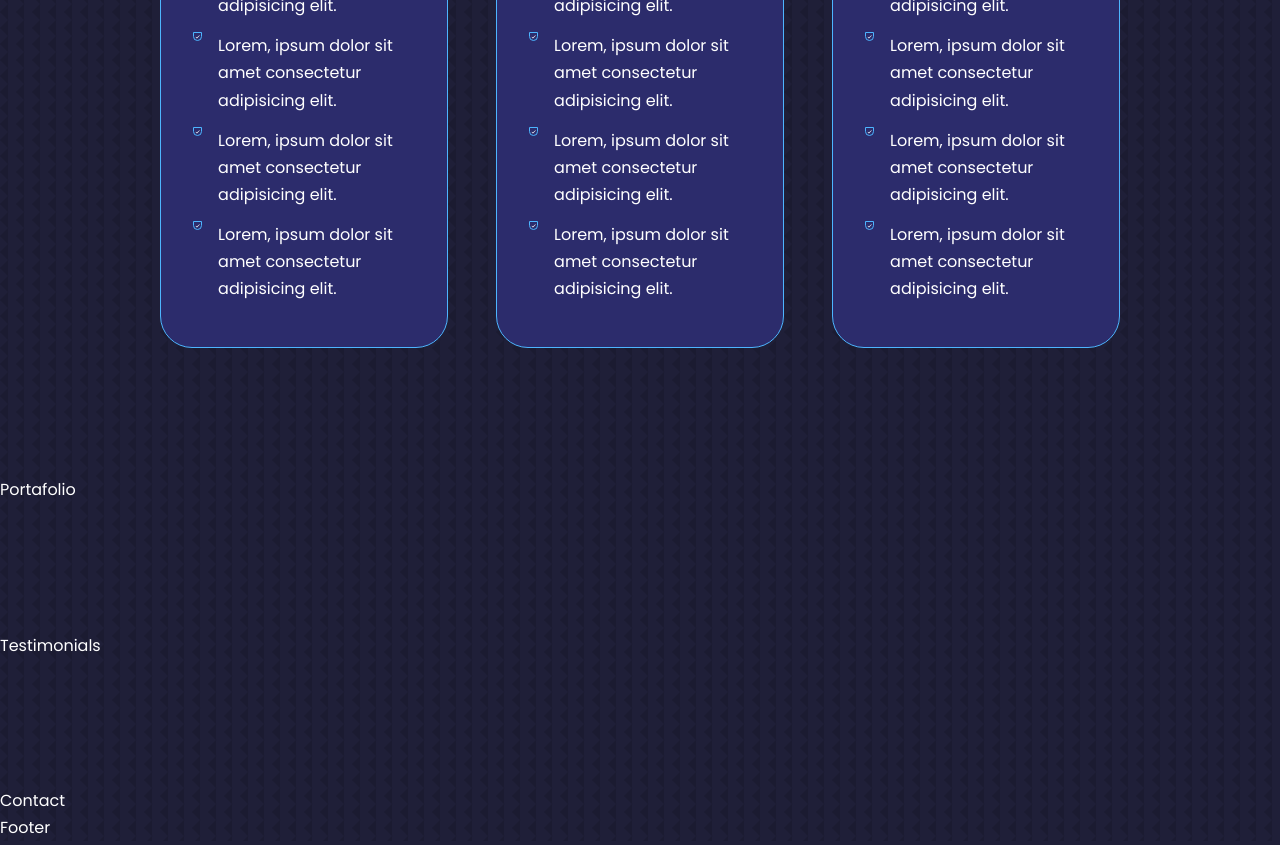
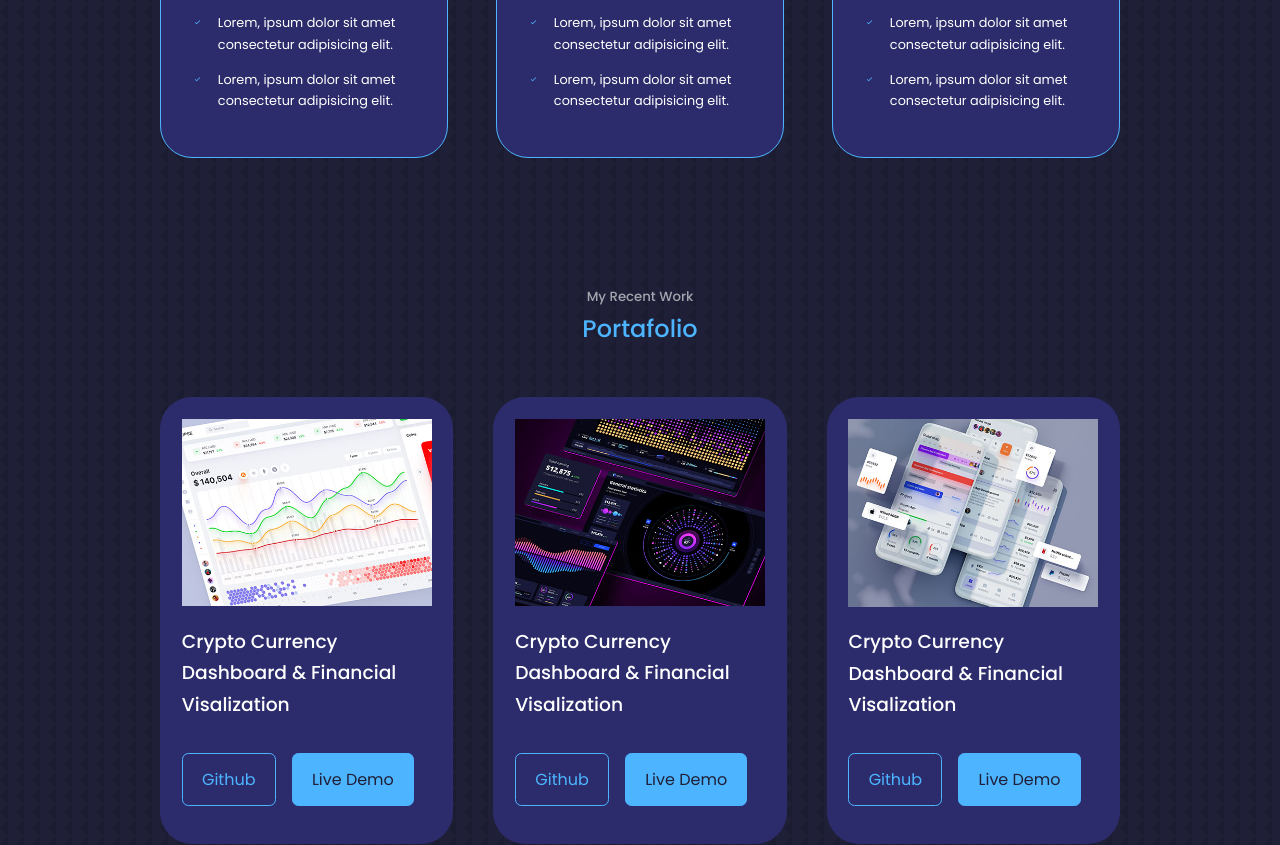
Before and after one commit to TIC97/Portafolio-Thomas-Licari, a React (Vite) app: page / in a window 1280 px wide. Shown: the part 2780-3625 px from the top of the page. Built offline with nearby package versions, Linux system fonts and the light colour scheme.

Commit message:
terminando Comp.portafolio

```diff
--- a/src/components/portafolio/Portafolio.jsx
+++ b/src/components/portafolio/Portafolio.jsx
@@ -1,8 +1,85 @@
 import './portafolio.css'
+import IMG1 from '../../assets/portfolio1.jpg'
+import IMG2 from '../../assets/portfolio2.jpg'
+import IMG3 from '../../assets/portfolio3.jpg'
+import IMG4 from '../../assets/portfolio4.jpg'
+import IMG5 from '../../assets/portfolio5.png'
+import IMG6 from '../../assets/portfolio6.jpg'
+
+
+
+//* DO NOT USE IMAGES IN PRODUCTION
+
+const data = [
+  {
+    id: 1,
+    image: IMG1,
+    title: 'Crypto Currency Dashboard & Financial Visalization',
+    github: 'https://github.com/Tic97',
+    demo: 'https://github.com/Tic97'
+  },
+  {
+    id: 2,
+    image: IMG2,
+    title: 'Crypto Currency Dashboard & Financial Visalization',
+    github: 'https://github.com/Tic97',
+    demo: 'https://github.com/Tic97'
+  },
+  {
+    id: 3,
+    image: IMG3,
+    title: 'Crypto Currency Dashboard & Financial Visalization',
+    github: 'https://github.com/Tic97',
+    demo: 'https://github.com/Tic97'
+  },
+  {
+    id: 4,
+    image: IMG4,
+    title: 'Crypto Currency Dashboard & Financial Visalization',
+    github: 'https://github.com/Tic97',
+    demo: 'https://github.com/Tic97'
+  },
+  {
+    id: 5,
+    image: IMG5,
+    title: 'Crypto Currency Dashboard & Financial Visalization',
+    github: 'https://github.com/Tic97',
+    demo: 'https://github.com/Tic97'
+  },
+  {
+    id: 6,
+    image: IMG6,
+    title: 'Crypto Currency Dashboard & Financial Visalization',
+    github: 'https://github.com/Tic97',
+    demo: 'https://github.com/Tic97'
+  },
+]
 
 const Portafolio = () => {
   return (
-    <section id='portafolio'>Portafolio</section>
+    <section id='portafolio'>
+      <h5>My Recent Work</h5>
+      <h2>Portafolio</h2>
+
+      <div className="container portafolio__container">
+        {
+          data.map(({id, image,title, github, demo}) => {
+            return (
+              <article key={id} className='portafolio__item'>
+              <div className="portafolio__item-image">
+                <img src={image} alt={title} />
+              </div>
+              <h3>{title}</h3>
+              <div className="portafolio__item-cta">
+                <a href={github} className='btn' target="_blank" rel="noopener noreferrer">Github</a>
+                <a href={demo} className='btn btn-primary' target="_blank" rel="noopener noreferrer">Live Demo</a>
+              </div>
+              </article>
+            )
+          })
+        }
+      </div>
+    </section>
   )
 }
 
--- a/src/components/portafolio/portafolio.css
+++ b/src/components/portafolio/portafolio.css
@@ -0,0 +1,71 @@
+.portafolio__container {
+    display: grid;
+    grid-template-columns: repeat(3, 1fr);
+    gap: 2.5rem;
+}
+
+.portafolio__item {
+     background: var(--color-bg-variant);
+     padding: 1.3rem;
+     border-radius: 2rem;
+     -webkit-border-radius: 2rem;
+     -moz-border-radius: 2rem;
+     -ms-border-radius: 2rem;
+     -o-border-radius: 2rem;
+     border: 1px solid transparent;
+     transition: var(--transition);
+     -webkit-transition: var(--transition);
+     -moz-transition: var(--transition);
+     -ms-transition: var(--transition);
+     -o-transition: var(--transition);
+}
+
+.portafolio__item:hover {
+    border-color: var(--color-primary-variant);
+    background: transparent;
+}
+
+.portafolio__item-image {
+    border-radius: 1.5rem;
+    -webkit-border-radius: 1.5rem;
+    -moz-border-radius: 1.5rem;
+    -ms-border-radius: 1.5rem;
+    -o-border-radius: 1.5rem;
+    background: transparent;
+}
+
+.portafolio__item h3 {
+    margin:  1.2rem 0 2rem;
+}
+
+.portafolio__item-cta {
+    display: flex;
+    gap: 1rem;
+    margin-bottom: 1rem;
+}
+
+
+
+
+
+
+
+
+/*****    MEDIA QUERYS  Medium Devices   *****/
+
+@media screen and (max-width: 1024px) {
+    .portafolio__container {
+        grid-template-columns: 1fr 1fr;
+        gap: 1.2rem;
+    }
+}
+
+
+/*****    MEDIA QUERYS  Small Devices   *****/
+
+@media screen and (max-width: 600px) {
+    .portafolio__container {
+        grid-template-columns: 1fr;
+        gap: 1rem;
+    }
+}
--- a/src/components/services/Services.jsx
+++ b/src/components/services/Services.jsx
@@ -15,23 +15,23 @@ const Services = () => {
 
           <ul className='service__list'>
               <li>
-                <BiCheck className='service __list-icon' />
+                <BiCheck className='service__list-icon' />
                 <p>Lorem, ipsum dolor sit amet consectetur adipisicing elit.</p>
               </li>
               <li>
-                <BiCheck className='service __list-icon' />
+                <BiCheck className='service__list-icon' />
                 <p>Lorem, ipsum dolor sit amet consectetur adipisicing elit.</p>
               </li>
               <li>
-                <BiCheck className='service __list-icon' />
+                <BiCheck className='service__list-icon' />
                 <p>Lorem, ipsum dolor sit amet consectetur adipisicing elit.</p>
               </li>
               <li>
-                <BiCheck className='service __list-icon' />
+                <BiCheck className='service__list-icon' />
                 <p>Lorem, ipsum dolor sit amet consectetur adipisicing elit.</p>
               </li>
               <li>
-                <BiCheck className='service __list-icon' />
+                <BiCheck className='service__list-icon' />
                 <p>Lorem, ipsum dolor sit amet consectetur adipisicing elit.</p>
               </li>
             </ul>
@@ -46,23 +46,23 @@ const Services = () => {
 
             <ul className='service__list'>
               <li>
-                <BiCheck className='service __list-icon' />
+                <BiCheck className='service__list-icon' />
                 <p>Lorem, ipsum dolor sit amet consectetur adipisicing elit.</p>
               </li>
               <li>
-                <BiCheck className='service __list-icon' />
+                <BiCheck className='service__list-icon' />
                 <p>Lorem, ipsum dolor sit amet consectetur adipisicing elit.</p>
               </li>
               <li>
-                <BiCheck className='service __list-icon' />
+                <BiCheck className='service__list-icon' />
                 <p>Lorem, ipsum dolor sit amet consectetur adipisicing elit.</p>
               </li>
               <li>
-                <BiCheck className='service __list-icon' />
+                <BiCheck className='service__list-icon' />
                 <p>Lorem, ipsum dolor sit amet consectetur adipisicing elit.</p>
               </li>
               <li>
-                <BiCheck className='service __list-icon' />
+                <BiCheck className='service__list-icon' />
                 <p>Lorem, ipsum dolor sit amet consectetur adipisicing elit.</p>
               </li>
             </ul>
@@ -78,23 +78,23 @@ const Services = () => {
 
             <ul className='service__list'>
               <li>
-                <BiCheck className='service __list-icon' />
+                <BiCheck className='service__list-icon' />
                 <p>Lorem, ipsum dolor sit amet consectetur adipisicing elit.</p>
               </li>
               <li>
-                <BiCheck className='service __list-icon' />
+                <BiCheck className='service__list-icon' />
                 <p>Lorem, ipsum dolor sit amet consectetur adipisicing elit.</p>
               </li>
               <li>
-                <BiCheck className='service __list-icon' />
+                <BiCheck className='service__list-icon' />
                 <p>Lorem, ipsum dolor sit amet consectetur adipisicing elit. </p>
               </li>
               <li>
-                <BiCheck className='service __list-icon' />
+                <BiCheck className='service__list-icon' />
                 <p>Lorem, ipsum dolor sit amet consectetur adipisicing elit.</p>
               </li>
               <li>
-                <BiCheck className='service __list-icon' />
+                <BiCheck className='service__list-icon' />
                 <p>Lorem, ipsum dolor sit amet consectetur adipisicing elit.</p>
               </li>
             </ul>
--- a/src/components/services/services.css
+++ b/src/components/services/services.css
@@ -1,4 +1,4 @@
-.service__container {
+ .service__container {
     display: grid;
     grid-template-columns: repeat(3, 1fr);
     gap: 3rem;
@@ -7,17 +7,9 @@
 .service {
     background: var(--color-bg-variant);
     border-radius: 0 0 2rem 2rem;
-    -webkit-border-radius: 0 0 2rem 2rem;
-    -moz-border-radius: 0 0 2rem 2rem;
-    -ms-border-radius: 0 0 2rem 2rem;
-    -o-border-radius: 0 0 2rem 2rem;
     border: 1px solid var(--color-primary);
     height: fit-content;
     transition: var(--transition);
-    -webkit-transition: var(--transition);
-    -moz-transition: var(--transition);
-    -ms-transition: var(--transition);
-    -o-transition: var(--transition);
 }
 
 .service:hover {
@@ -29,10 +21,10 @@
     background: var(--color-primary);
     padding: 2rem;
     border-radius: 0 0 2rem 2rem;
-    -webkit-border-radius: 0 0 rem 2rem;
-    -moz-border-radius: 0 0 rem 2rem;
-    -ms-border-radius: 0 0 rem 2rem;
-    -o-border-radius: 0 0 rem 2rem;
+    -webkit-border-radius: 0 0 2rem 2rem;
+    -moz-border-radius: 0 0 2rem 2rem;
+    -ms-border-radius: 0 0 2rem 2rem;
+    -o-border-radius: 0 0 2rem 2rem;
     box-shadow: 0  2rem 1rem  rgba(0, 0, 0, 0.1);
 }
 
@@ -55,9 +47,11 @@
 .service__list-icon {
     color: var(--color-primary);
     margin-top: 2px;
-    border: 0;
 }
 
+.service__list p {
+    font-size: 0.8rem;
+}
 
 /*****    MEDIA QUERYS  Medium Devices   *****/
 
```
